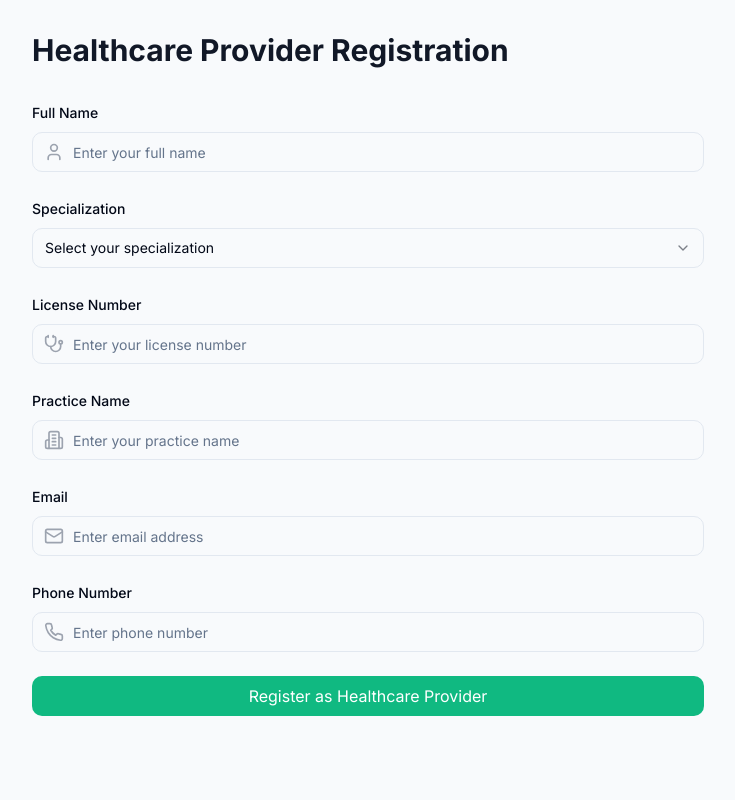
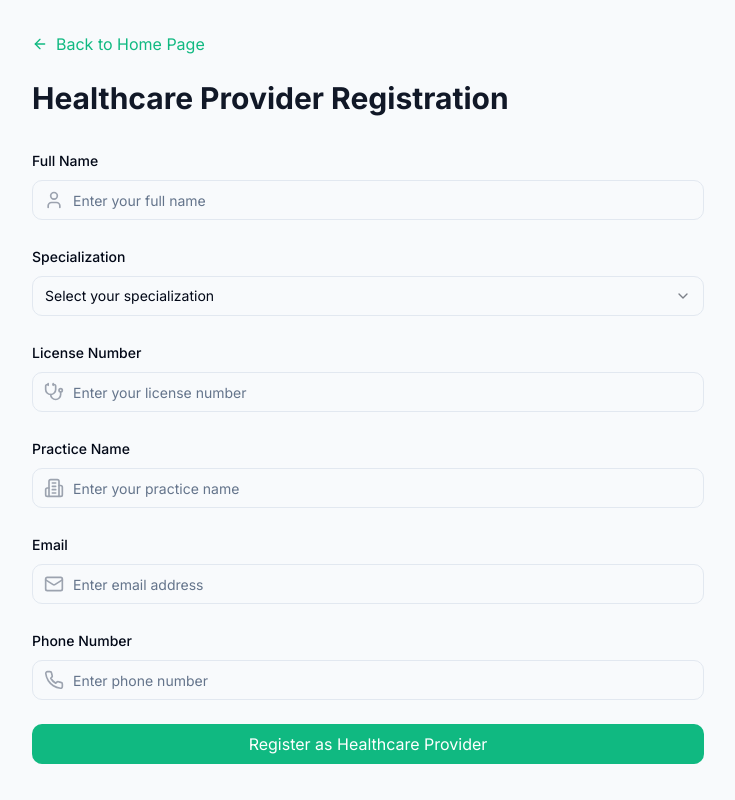
Before and after one commit to Pascaldawn/staffmd-connectcare, a React (Vite) app: page /register/provider in a window 1280 px wide. Shown: the whole page, without its empty margins (272-1007 px from the left). Built offline with nearby package versions, Linux system fonts and the light colour scheme.

Commit message:
Add back to home button
Adds a "Back to Home Page" button to the registration forms.

```diff
--- a/src/pages/CompanyRegistration.tsx
+++ b/src/pages/CompanyRegistration.tsx
@@ -1,9 +1,11 @@
+
 import { zodResolver } from "@hookform/resolvers/zod";
 import { useForm } from "react-hook-form";
 import { z } from "zod";
 import { Form, FormControl, FormField, FormItem, FormLabel, FormMessage } from "@/components/ui/form";
 import { Input } from "@/components/ui/input";
-import { Building2, Mail, Phone, User } from "lucide-react";
+import { Building2, Mail, Phone, User, ArrowLeft } from "lucide-react";
+import { Link } from "react-router-dom";
 
 const companyFormSchema = z.object({
   companyName: z.string().min(2, "Company name must be at least 2 characters"),
@@ -31,6 +33,14 @@ export default function CompanyRegistration() {
   return (
     <div className="container mx-auto px-4 py-8">
       <div className="max-w-2xl mx-auto">
+        <Link
+          to="/"
+          className="inline-flex items-center text-primary hover:text-primary/90 mb-6"
+        >
+          <ArrowLeft className="h-4 w-4 mr-2" />
+          Back to Home Page
+        </Link>
+
         <h1 className="text-3xl font-bold text-gray-900 mb-8">Register Your Company</h1>
 
         <Form {...form}>
--- a/src/pages/HealthcareProviderRegistration.tsx
+++ b/src/pages/HealthcareProviderRegistration.tsx
@@ -1,10 +1,12 @@
+
 import { zodResolver } from "@hookform/resolvers/zod";
 import { useForm } from "react-hook-form";
 import { z } from "zod";
 import { Form, FormControl, FormField, FormItem, FormLabel, FormMessage } from "@/components/ui/form";
 import { Input } from "@/components/ui/input";
 import { Select, SelectContent, SelectItem, SelectTrigger, SelectValue } from "@/components/ui/select";
-import { Stethoscope, Mail, Phone, User, Building2 } from "lucide-react";
+import { Stethoscope, Mail, Phone, User, Building2, ArrowLeft } from "lucide-react";
+import { Link } from "react-router-dom";
 
 const providerFormSchema = z.object({
   fullName: z.string().min(2, "Full name must be at least 2 characters"),
@@ -36,6 +38,14 @@ export default function HealthcareProviderRegistration() {
   return (
     <div className="container mx-auto px-4 py-8">
       <div className="max-w-2xl mx-auto">
+        <Link
+          to="/"
+          className="inline-flex items-center text-secondary hover:text-secondary/90 mb-6"
+        >
+          <ArrowLeft className="h-4 w-4 mr-2" />
+          Back to Home Page
+        </Link>
+
         <h1 className="text-3xl font-bold text-gray-900 mb-8">Healthcare Provider Registration</h1>
 
         <Form {...form}>
```
